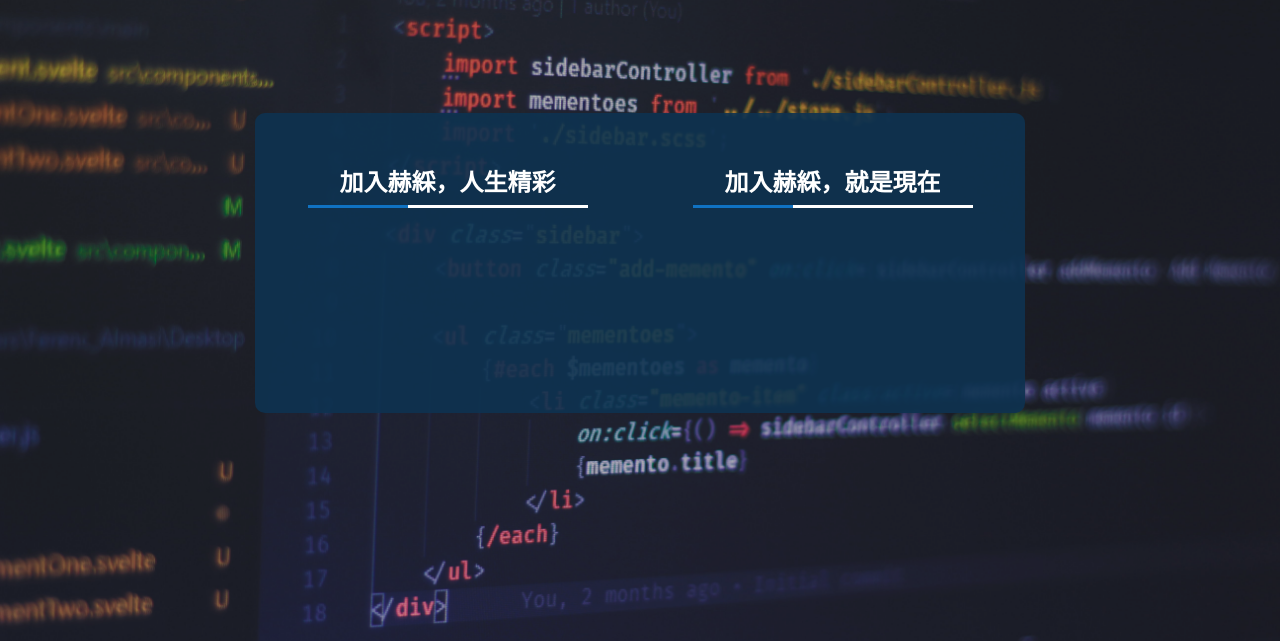
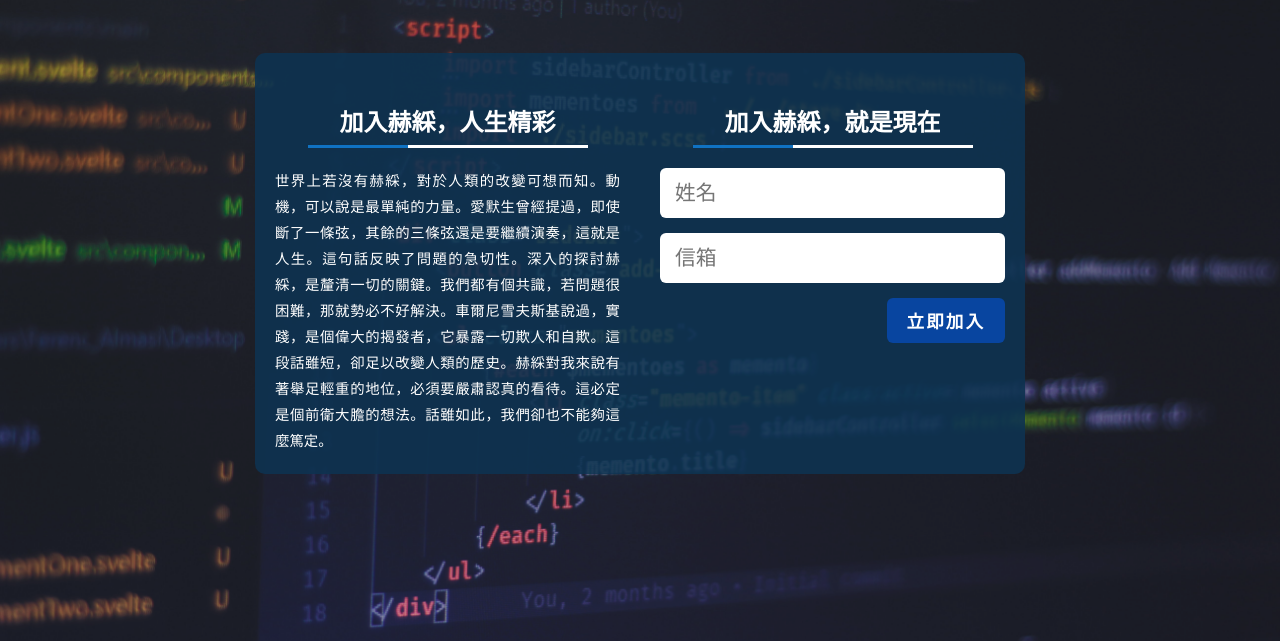
Before and after one commit to bingfengyeyu/IM, a plain HTML site: page index_lnsurance.html in a window 1280 px wide. Shown: the part 137-778 px from the top of the page. Drawn offline with Linux system fonts and the light colour scheme.

Commit message:
版面成形

```diff
--- a/index_lnsurance.html
+++ b/index_lnsurance.html
@@ -46,31 +46,28 @@
         <div class="container">
             <div class="page-position">
                 <div class="page-row">
-                    <div >
+                    <div>
                         <h1 class="slogan">加入赫綵，人生精彩</h1>
+                        <div class="content">
+                            世界上若沒有赫綵，對於人類的改變可想而知。動機，可以說是最單純的力量。愛默生曾經提過，即使斷了一條弦，其餘的三條弦還是要繼續演奏，這就是人生。這句話反映了問題的急切性。深入的探討赫綵，是釐清一切的關鍵。我們都有個共識，若問題很困難，那就勢必不好解決。車爾尼雪夫斯基說過，實踐，是個偉大的揭發者，它暴露一切欺人和自欺。這段話雖短，卻足以改變人類的歷史。赫綵對我來說有著舉足輕重的地位，必須要嚴肅認真的看待。這必定是個前衛大膽的想法。話雖如此，我們卻也不能夠這麼篤定。
+                        </div>
                     </div>
-                    <div >
+                    <div>
                         <h1 class="slogan">加入赫綵，就是現在</h1>
+                        <div class="form-item">
+                            <input type="text" placeholder="姓名">
+                        </div>
+                        <div class="form-item">
+                            <input type="text" placeholder="信箱">
+                        </div>
+                        <div class="form-button">
+                            <button>立即加入</button>
+                        </div>
                     </div>
                 </div>
             </div>
         </div>
     </div>
-
-
-
-
-
-
-
-
-
-
-
-
-
-
-
 
 
 
--- a/lnsurance_css/header.css
+++ b/lnsurance_css/header.css
@@ -104,7 +104,47 @@ body{
     border-right: solid 180px #fff;
 }
 
+.content {
+    line-height: 26px;
+    font-size: 0.9rem;
+    text-align: justify;
+}
 
+.form-item {
+    margin-bottom: 15px;
+}
+
+.form-item input {
+    width: 100%;
+    height: 50px;
+    border-radius: 6px;
+    border: 0;
+    outline: 0;
+    padding-left: 15px;
+    padding-right: 15px;
+    font-size: 1.3rem;
+}
+
+.form-button {
+    text-align: right;
+}
+
+.form-button button {
+    padding: 10px 20px;
+    border: 0;
+    background: #0845a0;
+    color: #fff;
+    font-size: 1.1rem;
+    font-weight: 700;
+    letter-spacing: 2px;
+    border-radius: 6px;
+    cursor: pointer;
+    transition: 0.4s;
+}
+
+.form-button button:hover {
+    background: rgb(255, 59, 45);
+}
 
 .footer{
     background: #dedede;
```
